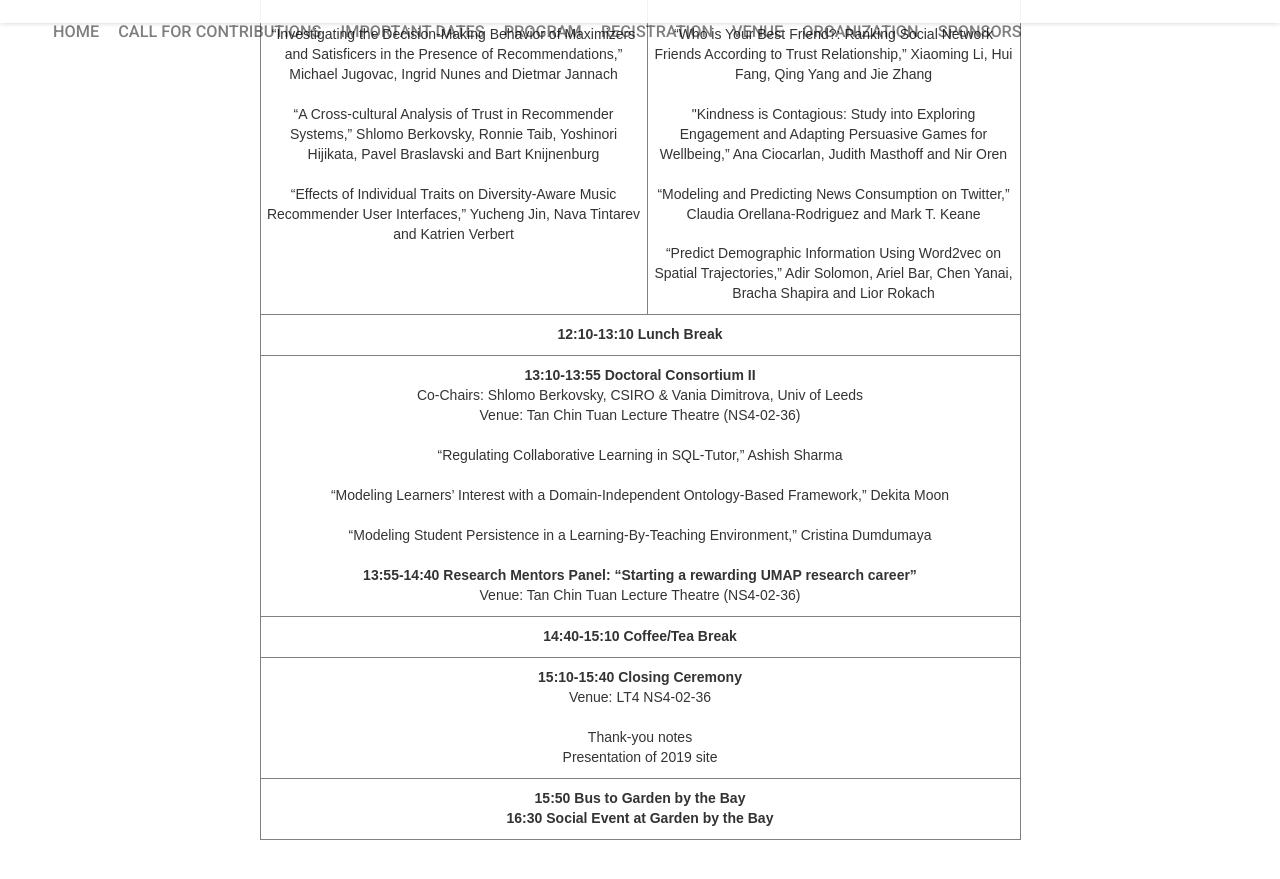
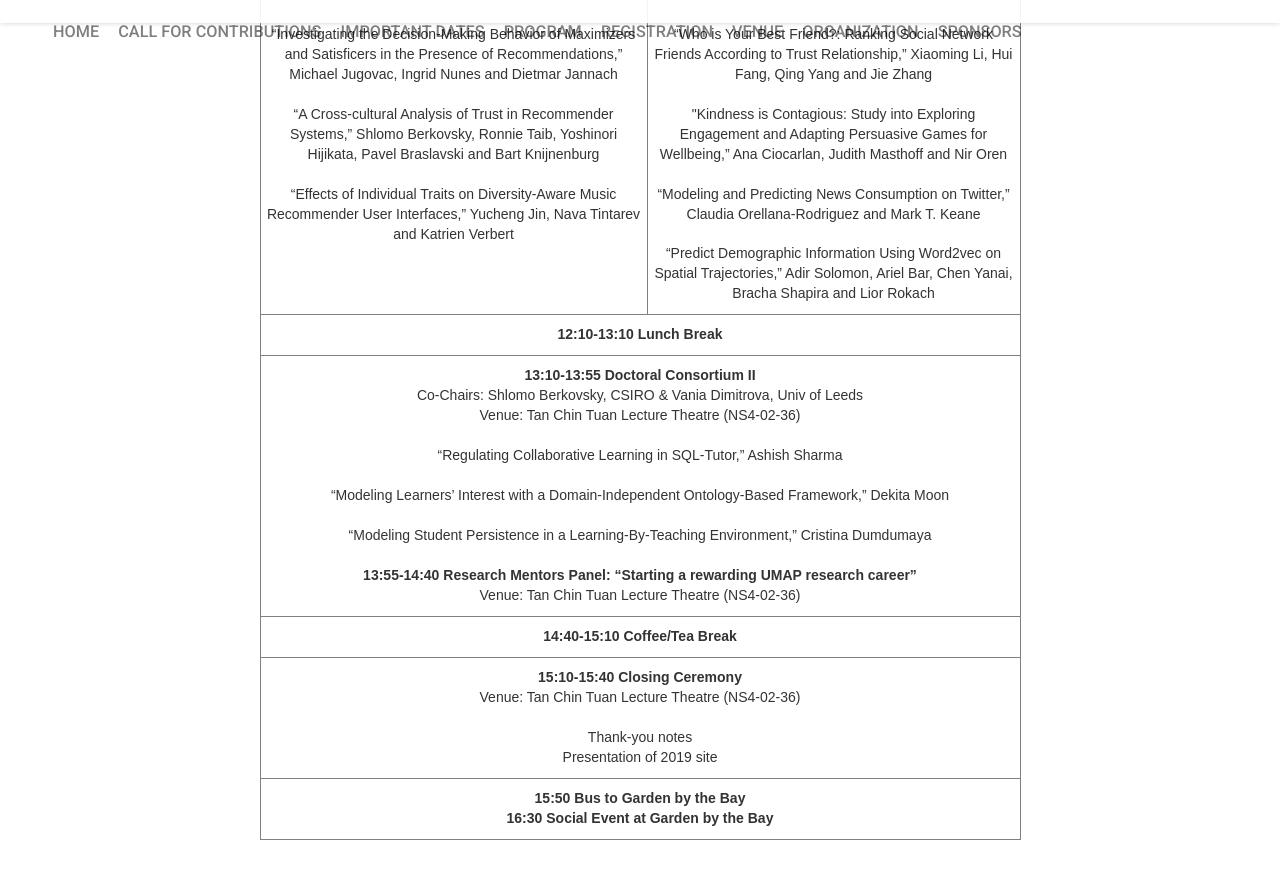
Before and after one commit to yangjiera/mergeBB, a Jekyll site: the page built from detailed-program.html, in a window 1280 px wide and 900 px high, scrolled down 6357 px. Shown: the top 879 px of the window. Built offline with Jekyll 4.4.1, drawn with Linux system fonts in a browser that asks for light colours; nearby versions of some CDN libraries; comment, search, counter and statistics services are not loaded.

Commit message:
loc change

```diff
--- a/_includes/detailed-program.html
+++ b/_includes/detailed-program.html
@@ -300,7 +300,7 @@
     <td class="tg-mums1" colspan="5">14:40-15:10 Coffee/Tea Break</td>
   </tr>
   <tr>
-    <td class="tg-mqa1" colspan="2"><span style="font-weight:bold">15:10-15:40 Closing Ceremony<br><span style="font-weight: normal !important">Venue: LT4 NS4-02-36</span><br></span><br><span style="font-weight:normal">Thank-you notes</span><br><span style="font-weight:normal">Presentation of 2019 site</span></td>
+    <td class="tg-mqa1" colspan="2"><span style="font-weight:bold">15:10-15:40 Closing Ceremony<br><span style="font-weight: normal !important">Venue: Tan Chin Tuan Lecture Theatre (NS4-02-36)</span><br></span><br><span style="font-weight:normal">Thank-you notes</span><br><span style="font-weight:normal">Presentation of 2019 site</span></td>
   </tr>
   <tr>
     <td class="tg-mqa1" colspan="2"><span style="font-weight:bold">15:50 Bus to Garden by the Bay</span><br><span style="font-weight:bold">16:30 Social Event at Garden by the Bay</span></td>
```
Also changed, not shown: 1 other file.
